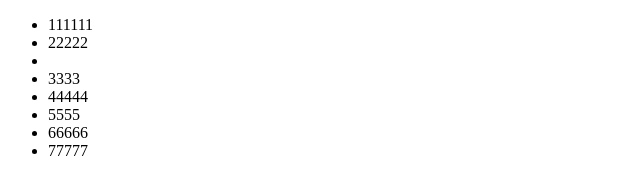
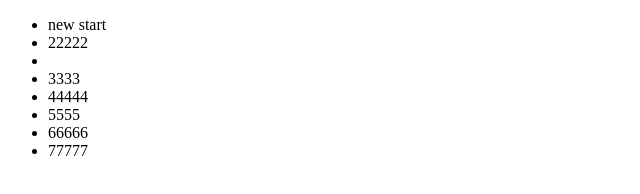
Before and after one commit to ji-woon/forgotten, a plain HTML site: page index.html in a window 1280 px wide. Shown: the full height of the page, 0-640 px from the left. Drawn offline with Linux system fonts and the light colour scheme.

Commit message:
index 수정후 다시 올리기

```diff
--- a/index.html
+++ b/index.html
@@ -6,7 +6,7 @@
 </head>
 <body>
 	<ul>
-		<li>111111</li>
+		<li>new start</li>
 		<li>22222<li>
 		<li>3333</li>
 		<li>44444</li>
```
